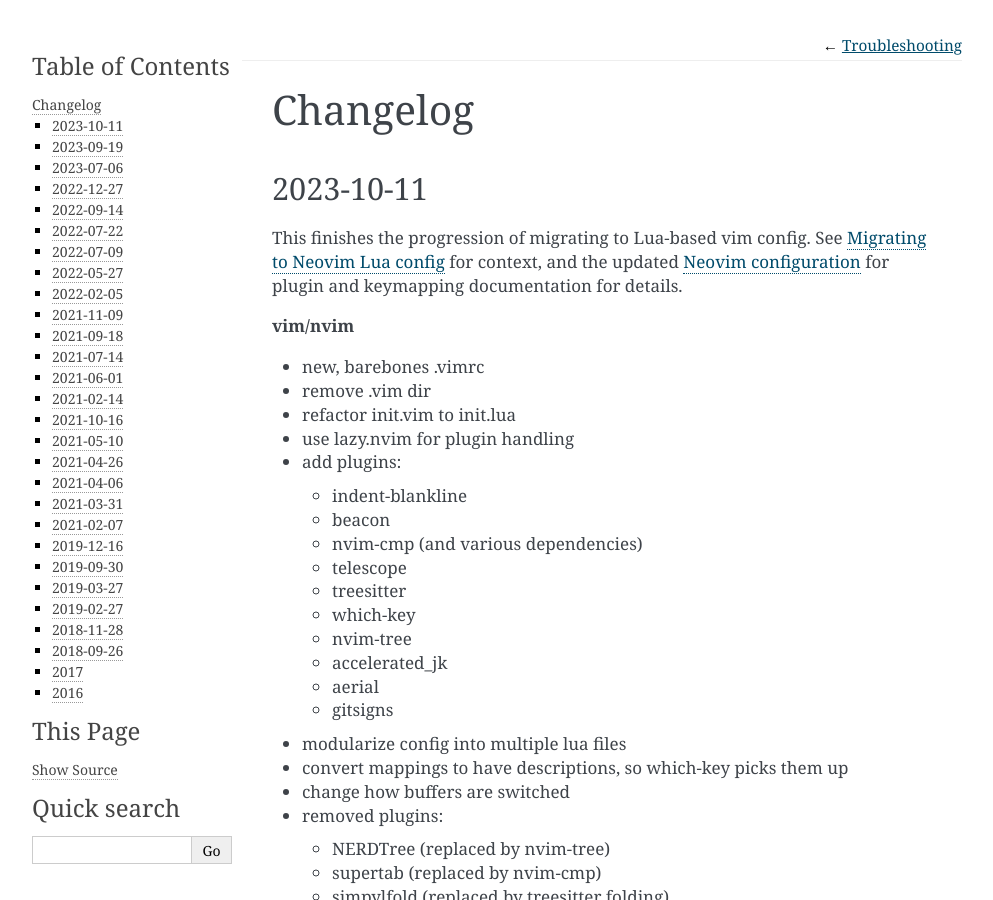
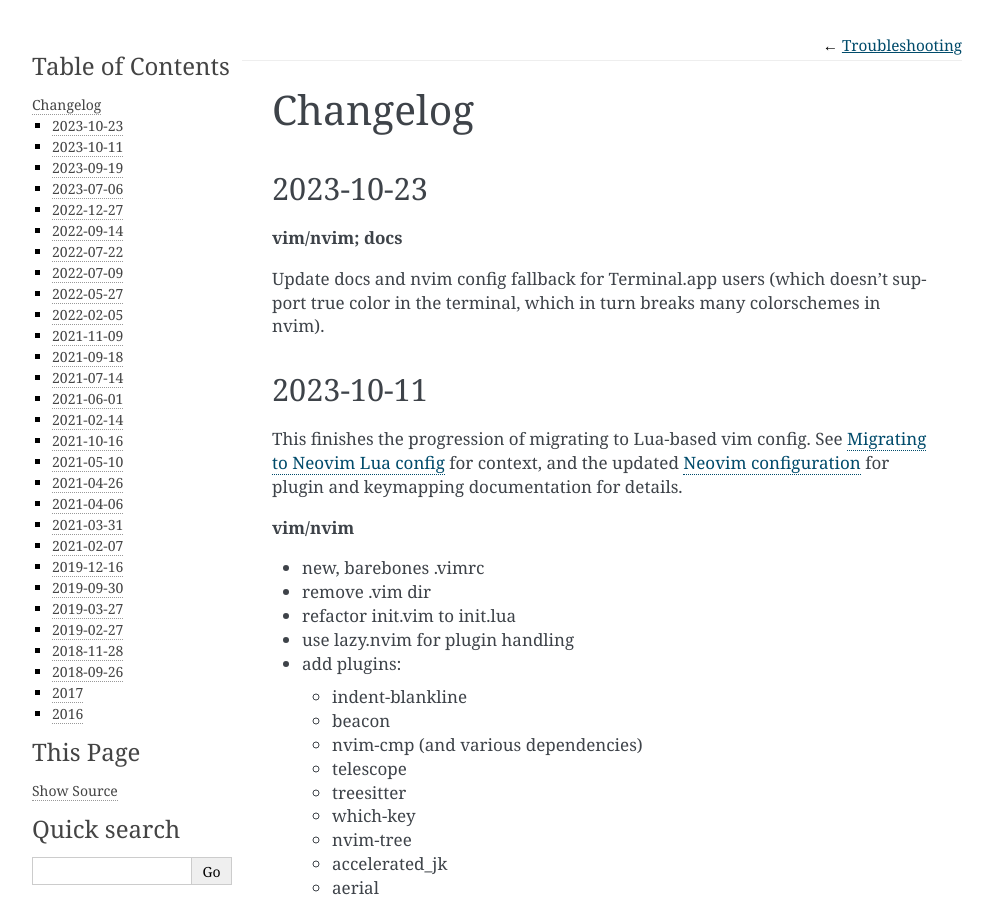
Before and after one commit to daler/dotfiles, a Sphinx documentation site: the page built from docs/changelog.rst, in a window 1280 px wide and 900 px high. Shown: the whole window, without its empty margins (148-1141 px from the left). Built offline with Sphinx 7.4.7, drawn with Linux system fonts in a browser that asks for light colours.

Commit message:
docs update

```diff
--- a/docs/changelog.rst
+++ b/docs/changelog.rst
@@ -1,5 +1,13 @@
 Changelog
 =========
+
+2023-10-23
+----------
+**vim/nvim; docs**
+
+Update docs and nvim config fallback for Terminal.app users (which doesn't
+support true color in the terminal, which in turn breaks many colorschemes in
+nvim).
 
 2023-10-11
 ----------
--- a/docs/troubleshooting.rst
+++ b/docs/troubleshooting.rst
@@ -20,7 +20,7 @@ If you are unable to use a terminal emulator like iTerm2, alacritty, kitty,
 etc, that supports 24-bit colors, then you can use a different color scheme.
 
 You can find an excellent writeup of this at `docs for the onedark colorscheme
-<https://github.com/joshdick/onedark.vim#troubleshooting>`_.
+<https://github.com/joshdick/onedark.vim>`_ -- see the Troubleshooting section.
 
 As a fallback, you can make the following changes in your
 :file:`./config/nvim/init.lua` file. This will turn off termguicolors (the
```
